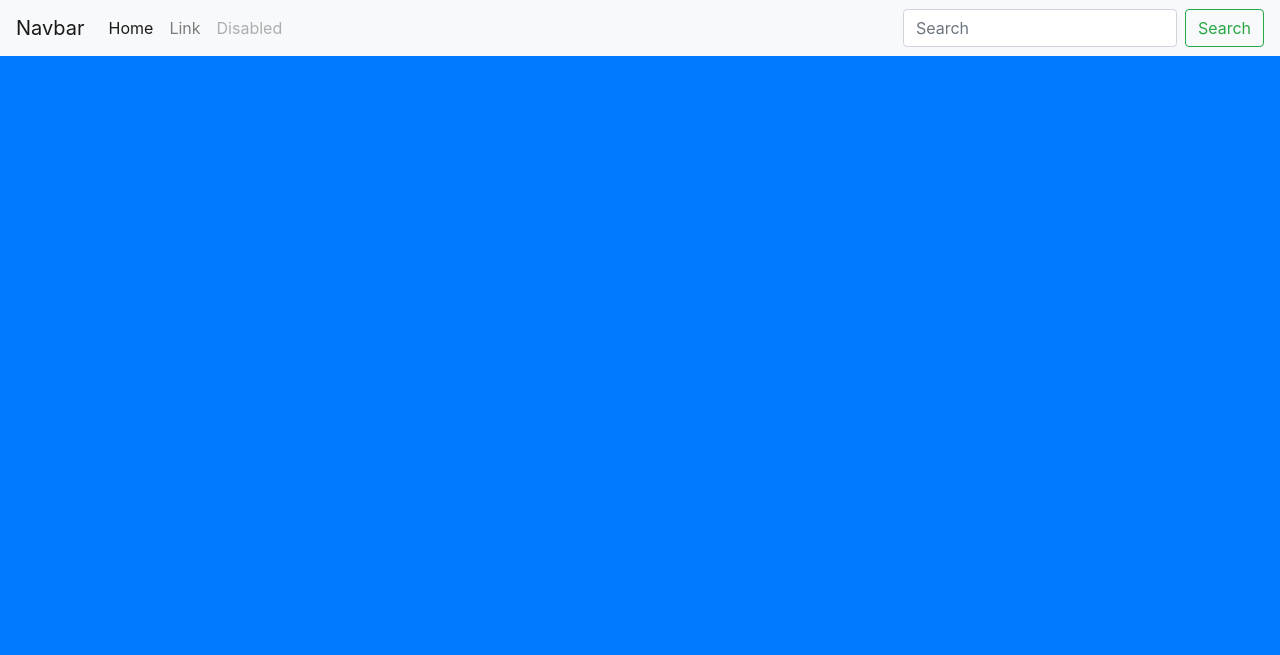
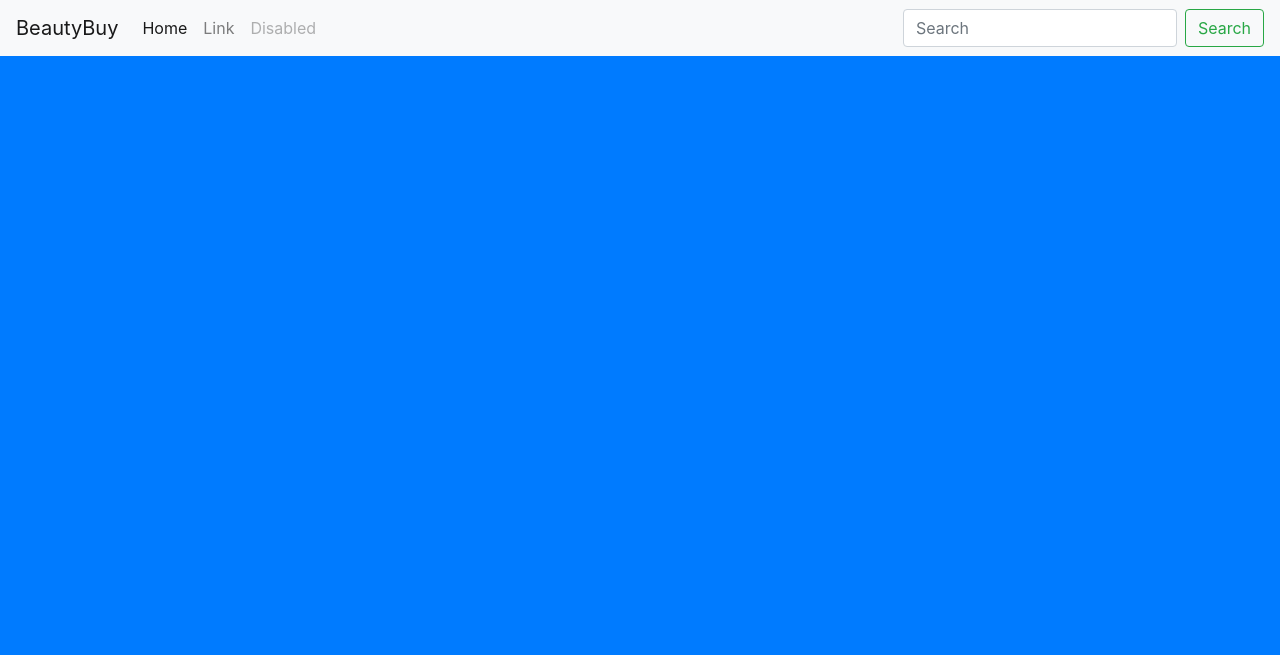
Before and after one commit to AlcornRyan/3172-ecommerce, a PHP site: page / in a window 1280 px wide; the page is wider, and only the part inside the window is pictured. Shown: the top 655 px of that part. Run offline with PHP 8.4, Linux system fonts and the light colour scheme; grey boxes are pictures that could not be loaded.

Commit message:
Added comments & spacing

```diff
--- a/header.php
+++ b/header.php
@@ -1,9 +1,16 @@
 <nav class="navbar navbar-expand-lg navbar-light bg-light">
+
+  <!-- Toggle -->
   <button class="navbar-toggler" type="button" data-toggle="collapse" data-target="#navbarTogglerDemo03" aria-controls="navbarTogglerDemo03" aria-expanded="false" aria-label="Toggle navigation">
     <span class="navbar-toggler-icon"></span>
   </button>
-  <a class="navbar-brand" href="#">Navbar</a>
+
+  <!-- LOGO -->
+  <a class="navbar-brand" href="#">BeautyBuy</a>
+
   <div class="collapse navbar-collapse" id="navbarTogglerDemo03">
+
+  <!-- Nav Links -->
     <ul class="navbar-nav mr-auto mt-2 mt-lg-0">
       <li class="nav-item active">
         <a class="nav-link" href="#">Home <span class="sr-only">(current)</span></a>
@@ -15,9 +22,13 @@
         <a class="nav-link disabled" href="#">Disabled</a>
       </li>
     </ul>
+
+    <!-- Search Bar & Button -->
     <form class="form-inline my-2 my-lg-0">
       <input class="form-control mr-sm-2" type="search" placeholder="Search" aria-label="Search">
       <button class="btn btn-outline-success my-2 my-sm-0" type="submit">Search</button>
     </form>
+
   </div>
+
 </nav>
```
